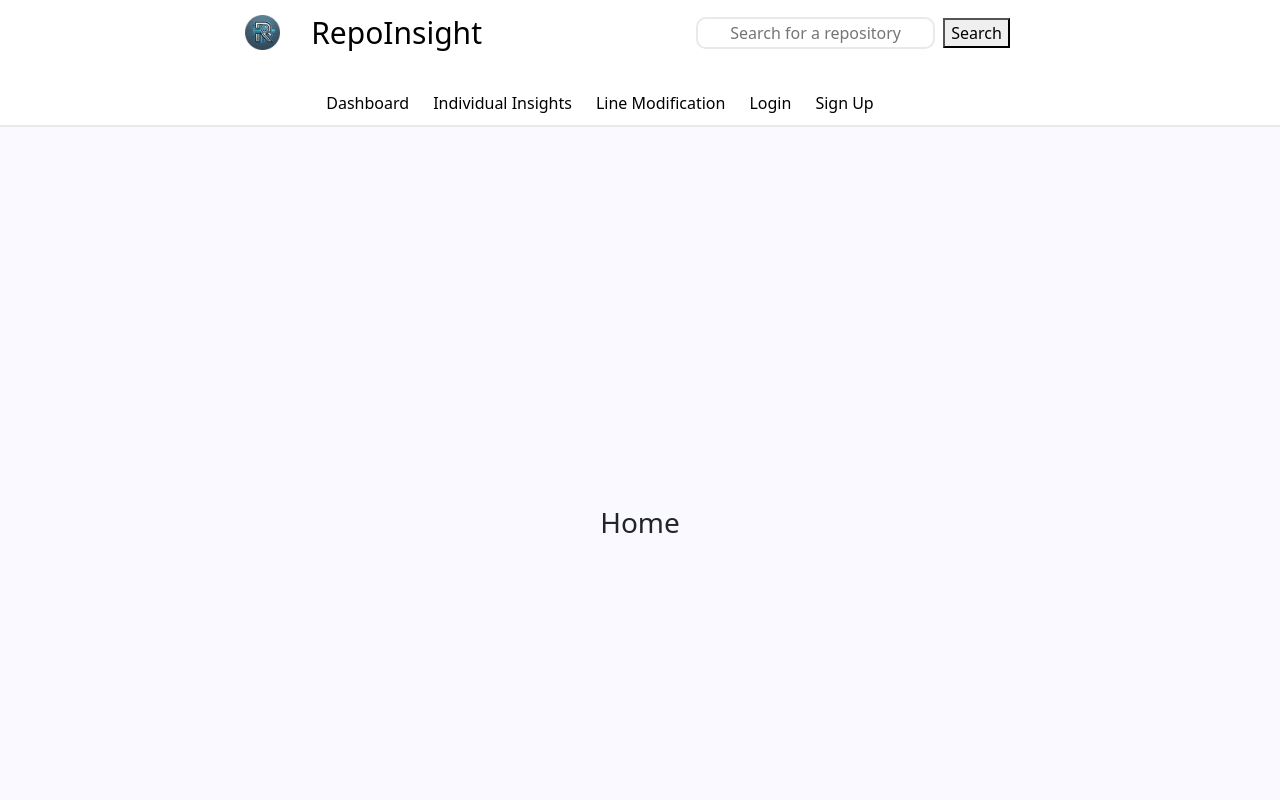
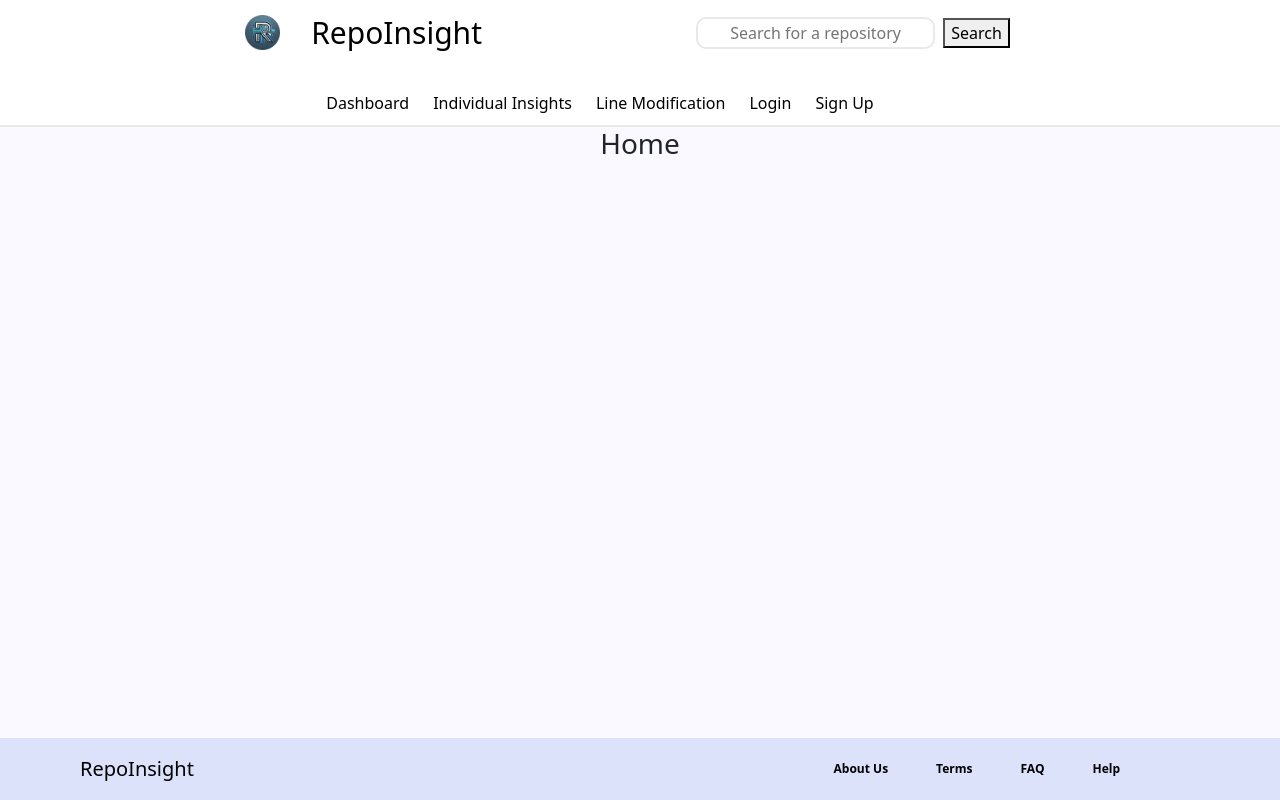
Before and after one commit to kidushailu/RepoInsight, a React (Create React App) app in the folder client/: page / in a window 1280 px wide. Shown: the top 800 px of the page. Built offline with nearby package versions, Linux system fonts and the light colour scheme.

Commit message:
added classname for content div to fix layout of website

```diff
--- a/client/src/App.css
+++ b/client/src/App.css
@@ -1,16 +1,13 @@
 .App {
-  text-align: center;
-  min-height: 100vh;
   display: flex;
   flex-direction: column;
+  min-height: 100vh;
   background-color: #f9f9ff;
 }
 
-.routes {
+.content {
   display: flex;
-  flex-direction: column;
-  align-items: center;
   justify-content: center;
-  height: 100vh;
-  text-align: center;
+  width: 70%;
+  margin: 0 auto;
 }
--- a/client/src/App.js
+++ b/client/src/App.js
@@ -14,11 +14,13 @@ import 'bootstrap/dist/css/bootstrap.min.css';
 function App() {
   return (
     <div className="App">
-    <Router>
-      <Navbar />
-      <Rout />
-      <Footer />
-    </Router>
+      <Router>
+        <Navbar />
+        <div className="content">
+          <Rout />
+        </div>
+        <Footer />
+      </Router>
     </div>
   );
 }
```
